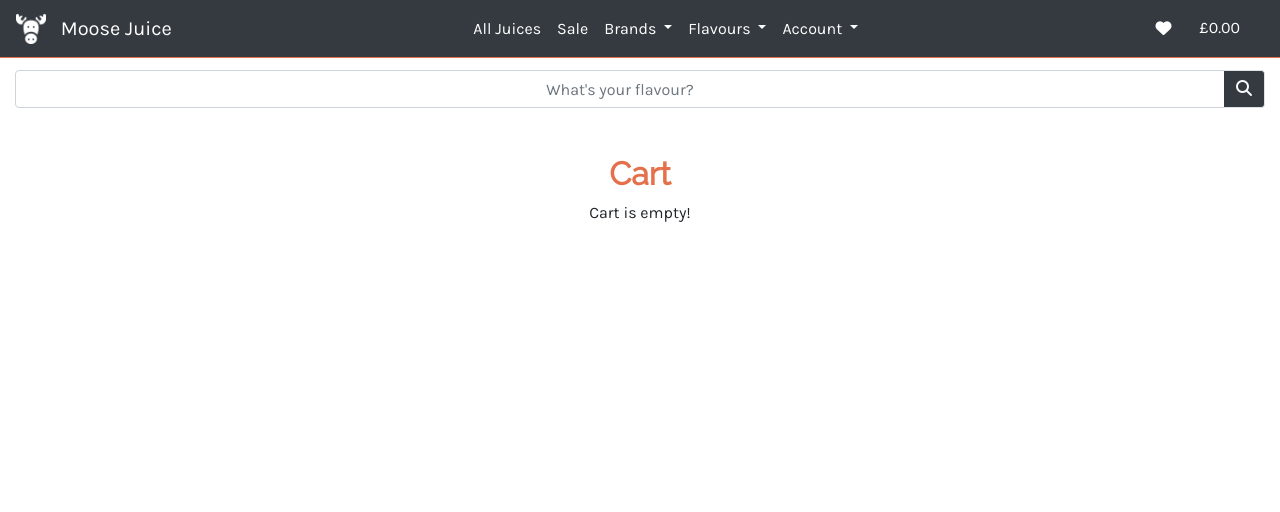
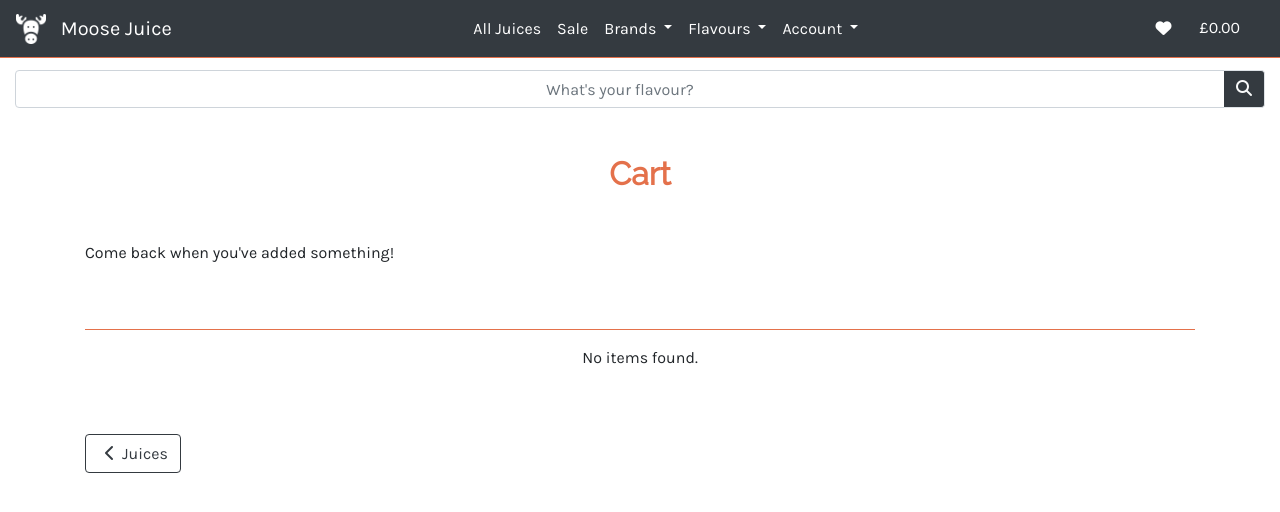
Before and after one commit to Edb83/moose-juice, a Django app: page /cart/ in a window 1280 px wide. Shown: the top 512 px of the page. Run offline with Django 3.2, Linux system fonts and the light colour scheme; data comes from the database, SQL or seed files in the repository; some libraries are stand-ins or nearby versions.

Commit message:
Add styling to cart

```diff
--- a/cart/templates/cart/cart.html
+++ b/cart/templates/cart/cart.html
@@ -4,37 +4,82 @@
 
 {% block content %}
 
-<div class="container first-element-buffer">
+<!-- Introduction -->
+<section class="container first-element-buffer">
     <div class="row">
-        <div class="col">
-            <h2 class="text-center">Cart</h2>
+        <div class="col mb-3">
+            <div class="pb-5 border-accent-primary">
+                <h2 class="text-center mb-5">Cart</h2>
+                <!-- Check for cart items and if a registered user, points -->
+                {% if cart_items %}
+                    <p>You've added <strong>{{cart_items|length}} item{{ cart_items|length|pluralize }}</strong> to your cart{% if user.is_authenticated and points_available > 0 %} and have <strong>{{ points_available}} point{{ points_available|pluralize }}</strong> available to redeem against this order{% endif %}.</p>
+                    <!-- Apply discount button -->
+                    {% if points_available > 0 and not discount_applied %}
+                        <a href="{% url 'toggle_discount' %}" class="btn btn-sm btn-dark" >
+                            <span class="icon">
+                                <i class="fas fa-piggy-bank"></i>
+                            </span>Apply discount
+                        </a>
+                    <!-- Remove discount button -->
+                    {% elif points_available > 0 and discount_applied %}
+                        <div class="d-flex align-items-center justify-content-between">
+                            <a href="{% url 'toggle_discount' %}" class="btn btn-sm btn-outline-dark" >
+                                <span class="icon">
+                                    <i class="fas fa-times"></i>
+                                </span>Remove discount
+                            </a>
+                            <span class="badge badge-pill badge-success float-right">Discount applied</span>
+                        </div>
+                    {% endif %}
 
+                {% else %}
+                    <p>Come back when you've added something!</p>
+                {% endif %}
+            </div>
+        </div>
+    </div>
+</div>
+
+<!-- Cart contents -->
+<section>
     {% if cart_items %}
-                <div class="table-responsive">
-                    <table class="table table-borderless text-center">
-                        <thead>
-                            <tr>
-                                <th scope="col">Item</th>
-                                <th scope="col"></th>
-                                <th scope="col">Price</th>
-                                <th scope="col">Qty</th>
-                                <th scope="col">Subtotal</th>
-                            </tr>
-                        </thead>
-                        <tbody>
+        <div class="cart-contents border-accent-primary mt-5">
             {% for item in cart_items %}
-                            <tr>
-                                <td>
-                                        <svg xmlns="http://www.w3.org/2000/svg" width="20px" length="auto" viewBox="0 0 154 339">
+                <div class="row pb-5">
+                    <!-- SVG -->
+                    <div class="col-2 align-self-center text-center">
+                        <svg xmlns="http://www.w3.org/2000/svg" width="25px" length="auto" viewBox="0 0 154 339">
                             {% include 'products/includes/product-svg.html' %}
                         </svg>
-                                </td>
-                                <td>{{ item.product.name }} <span class="text-muted">({{ item.nic.strength }} {{ item.nic.type }}, {{ item.size.label }})</span></td>
-                                <td>£{{ item.price }}</td>
-                                <td>
+                    </div>
+
+                    <!-- Product -->
+                    <div class="col-10">
+                        <div class="row">
+                            <div class="col-8">
+                                <div>
+                                    {{ item.product.name }} <span class="text-muted">({{ item.nic.strength }}-{{ item.size.label }})</span>
+                                </div>
+                            </div>
+                            <!-- Remove from cart -->
+                            <div class="col text-center">
+                                <a class="remove-item text-danger" id="remove_{{ item.item_id }}">
+                                    <span class="icon">
+                                        <i class="fas fa-trash-alt"></i>
+                                    </span>
+                                </a>
+                            </div>
+                        </div>
+                        <div class="row text-center align-items-center flex-nowrap overflow-hidden">
+                            <!-- Price per unit -->
+                            <div class="col">
+                                    £{{ item.size.price }}
+                            </div>
+                            <!-- Quantity input -->
+                            <div class="col">
                                 <form action="{% url 'update_cart' item.item_id %}" method="POST" class="form update-form">
                                     {% csrf_token %}
-                                        <div class="form-group d-flex justify-content-center">
+                                    <div class="d-inline-flex cart-input-wrapper">
                                         <div class="input-group">
 
                                             <!-- Decrement qty -->
@@ -59,71 +104,109 @@
                                         </div>
                                     </div>
                                 </form>
-                                    <a class="update-link text-info"><small>Update</small></a>
-                                    <a class="remove-item text-danger" id="remove_{{ item.item_id }}"><small>Remove</small></a>
-                                </td>
-                                <td>£{{ item.price | calc_subtotal:item.quantity }}</td>
-                            </tr>
+                            </div>
+
+                            <!-- Line total -->
+                            <div class="col">
+                                <strong>£{{ item.price | calc_subtotal:item.quantity }}</strong>
+                            </div>
+                        </div>
+                    </div>
+                </div>
             {% endfor %}
-                            <tr>
-                                <td colspan="4" class="pt-5 text-right">
-                                    {% if points_available > 0 and not discount_applied %}
-                                        <div class="discount-wrapper mb-3">
-                                            <a href="{% url 'toggle_discount' %}" >You have {{ points_available}} points available - Apply discount?
-                                                <span class="icon text-success"><i class="fas fa-piggy-bank"></i>
-                                                </span>
+        </div>
+
+        <div class="cart-summary-container mt-5 text-center">
+
+            <div class="row">
+                <div class="col-auto ml-auto">
+                    Cart Total:
+                </div>
+                <div class="col-4">
+                    <strong>£{{ original_total|floatformat:2 }}</strong>
+                </div>
+            </div>
+
+            {% if discount_applied %}
+                <div class="row">
+                    <div class="col-auto ml-auto">
+                        <span class="float-right">After discount:</span></br>
+                        <a href="{% url 'toggle_discount' %}" class="text-danger">
+                            <span class="icon">
+                                <i class="fas fa-times"></i>
+                            </span>Remove discount
                         </a>
                     </div>
-                                    {% endif %}
-                                    <h6><strong>Cart Total: £{{ original_total|floatformat:2 }}</strong></h6>
-                                    {% if discount_applied %}
-                                        <h6><strong>After discount: £{{ total|floatformat:2 }}</strong></h6>
-                                        <a href="{% url 'toggle_discount' %}" >Remove discount
-                                            <span class="icon text-danger"><i class="fas fa-times"></i>
-                                            </span>
-                                        </a>
-
-                                    {% endif %}
-                                    <h6>Delivery: £{{ delivery|floatformat:2 }}</h6>
-                                    <h4 class="mt-4"><strong>Grand Total: £{{ grand_total|floatformat:2 }}</strong></h4>
-
-                                    {% if request.user and total >= 1 %}
-                                        <small class="text-info text-muted">You will earn {{ points_earned }} points for completing this purchase</small>
+                    <div class="col-4">
+                        <strong>£{{ total|floatformat:2 }}</strong>
+                    </div>
+                </div>
             {% endif %}
 
-                                    <!-- Toggle discount -->
+            <div class="row">
+                <div class="col-auto ml-auto">
+                    Delivery:
+                </div>
+                <div class="col-4">
+                    <strong>£{{ delivery|floatformat:2 }}</strong>
+                </div>
+            </div>
 
+            <div class="row mt-1">
+                <div class="col-auto ml-auto">
+                    <h5><strong>Grand Total:</strong></h5>
+                </div>
+                <div class="col-4">
+                    <h5><strong>£{{ grand_total|floatformat:2 }}</strong></h5>
+                </div>
+            </div>
+
+        </div>
+
+        <div class="row pt-5">
+            <div class="col-12 col-md-6 offset-md-6">
+                {% if not user.is_authenticated and total >= 1 %}
+                    <p>You could earn <strong>{{ points_earned }} point{{ points_earned|pluralize }}</strong> for completing this purchase. Register or sign in to start earning!</p>
+                {% else %}
+                    <p>You will receive <strong>{{ points_earned }} point{{ points_earned|pluralize }}</strong> for completing this purchase!</p>
+                {% endif %}
                 {% if free_delivery_delta > 0 %}
-                                        <p class="mb-1 text-warning">
-                                            You could get free delivery by spending just <strong>£{{ free_delivery_delta|floatformat:2 }}</strong> more!
+                <p class="text-success">
+                    Spend <strong>£{{ free_delivery_delta|floatformat:2 }}</strong> more for free delivery
                 </p>
                 {% endif %}
-                                </td>
-                            </tr>
-                            <tr>
-                                <td colspan="4" class="text-right">
+            </div>
+        </div>
+
+        <!-- Checkout and Back buttons -->
+        <div class="row py-5">
+            <div class="col">
+                <div class="text-right">
+
                     <a href="{% url 'products' %}" class="btn btn-outline-dark mt-5">
                         <span class="icon">
                             <i class="fas fa-chevron-left"></i>
-                                        </span>Keep Shopping
+                        </span>More Juice
                     </a>
 
-                                    <a href="{% url 'checkout' %}" class="btn btn-dark mt-5">Secure Checkout
+                    <a href="{% url 'checkout' %}" class="btn btn-dark mt-5">Checkout
                         <span class="icon">
                             <i class="fas fa-lock"></i>
                         </span>
                     </a>
-                                </td>
-                            </tr>
-                        </tbody>
-                    </table>
-                </div>
-            {% else %}
-                <p class="text-center">Cart is empty!</p>
-            {% endif %}
                 </div>
             </div>
         </div>
+    <!-- If no cart items -->
+    {% else %}
+        <p class="text-center">No items found.</p>
+        <a href="{% url 'products' %}" class="btn btn-outline-dark mt-5">
+            <span class="icon">
+                <i class="fas fa-chevron-left"></i>
+            </span>Juices
+        </a>
+    {% endif %}
+</section>
 
 {% endblock %}
 
--- a/static/css/base.css
+++ b/static/css/base.css
@@ -329,6 +329,11 @@
     overflow: auto;
 }
 
+/* Cart */
+.cart-input-wrapper {
+    width: max-content;
+}
+
 /* Icons */
 
 .icon {
@@ -363,7 +368,7 @@
   -moz-appearance: textfield;
 }
 
-@media (orientation: landscape) {
+@media (orientation: landscape) and (max-width: 1023px) {
     #dashboard-container .tab-content {
         height: auto;
         overflow: auto;
```
Lines whose indentation alone changed are shown as unchanged.
